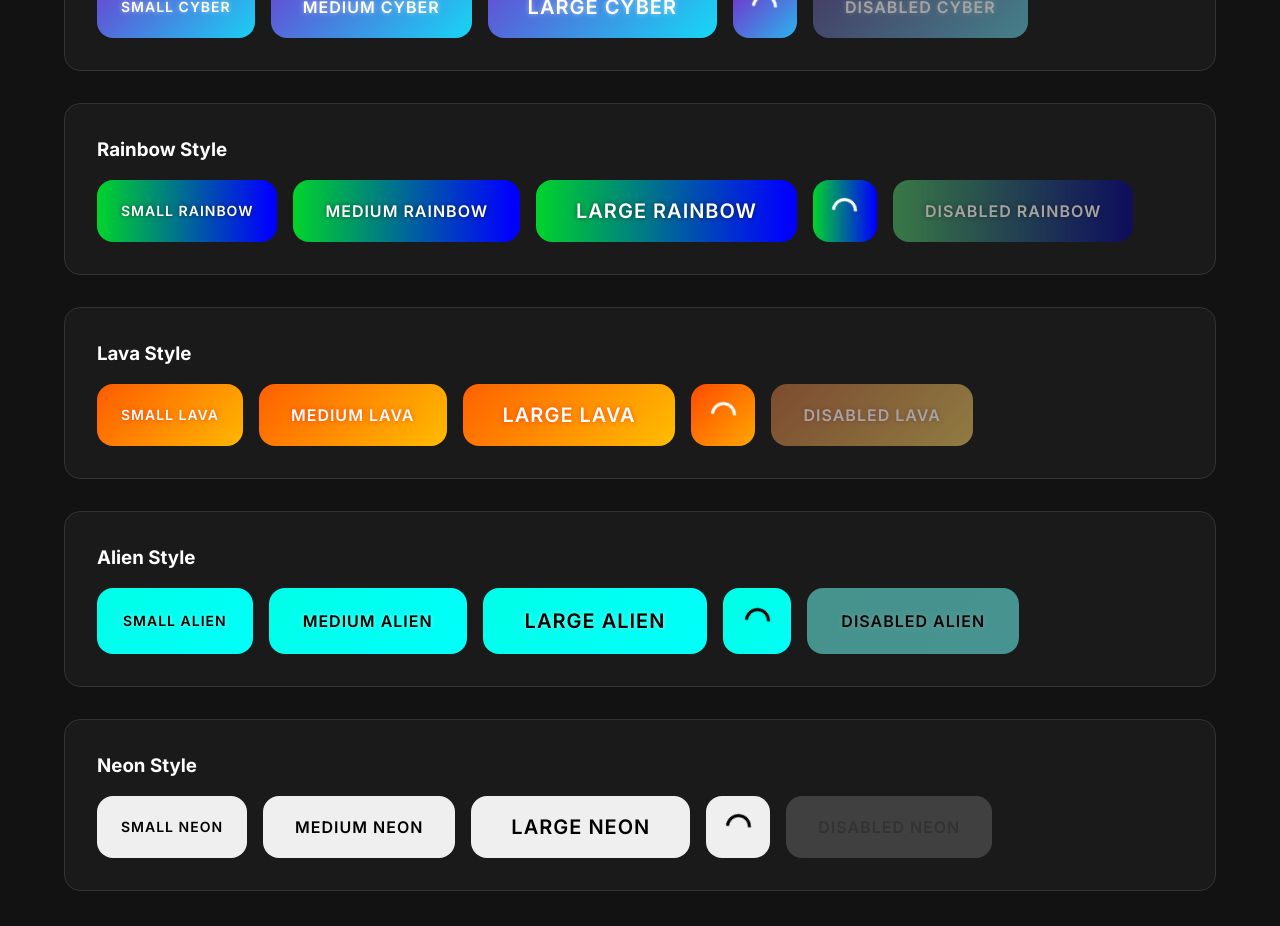
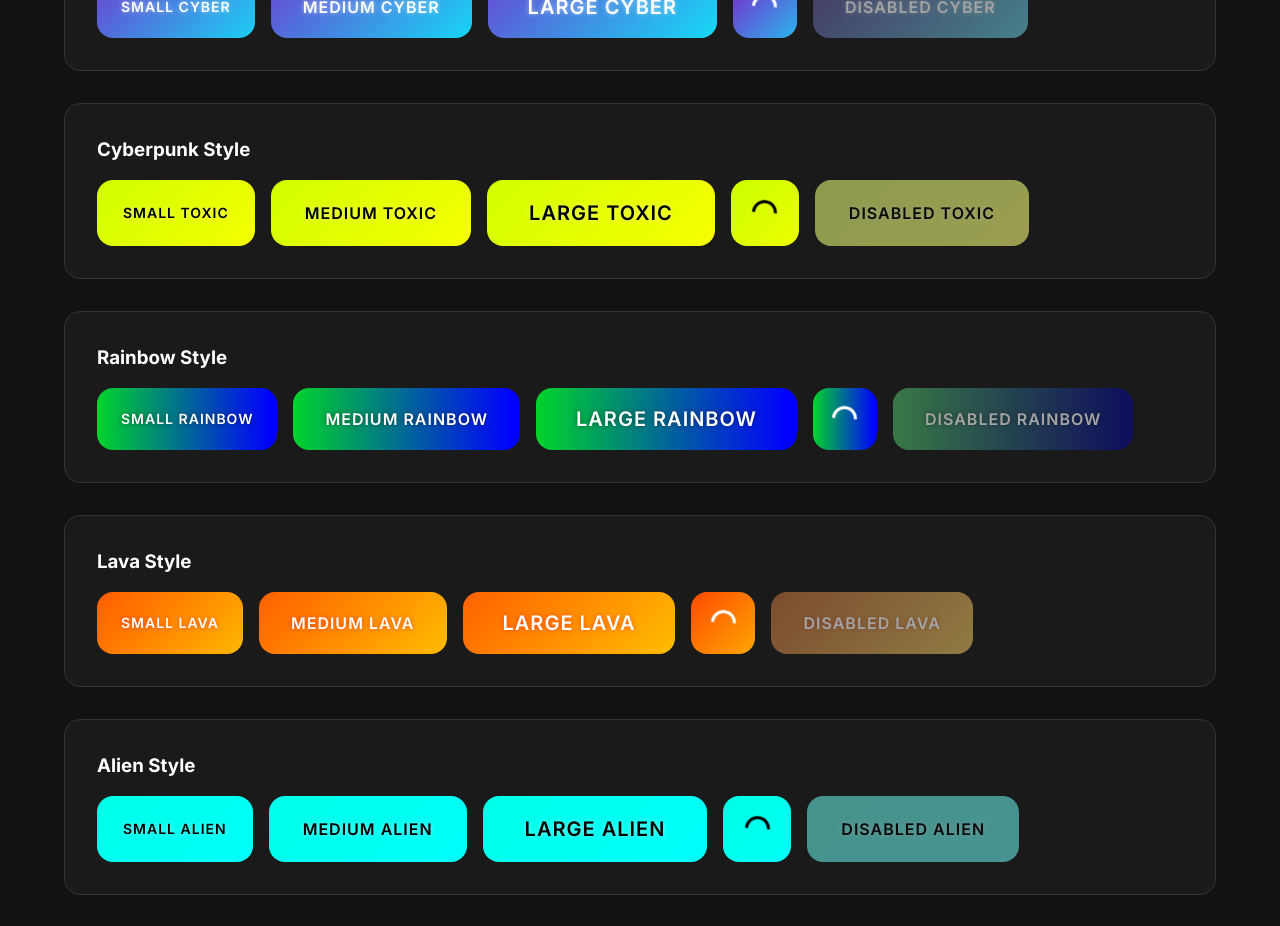
Before and after one commit to SergioGala/Historias-y-tal, a React (Create React App) app: page / in a window 1280 px wide. Shown: the part 6660-7586 px from the top of the page. Built offline with nearby package versions, Linux system fonts and the light colour scheme.

Commit message:
TODOS LOS BOTONES

```diff
--- a/src/App.js
+++ b/src/App.js
@@ -650,6 +650,17 @@ function App() {
   </ComponentWrapper>
 
   <ComponentWrapper $dark={isDark}>
+    <h3 style={{ marginBottom: '1rem', color: isDark ? '#fff' : '#333' }}>Cyberpunk Style</h3>
+    <Flex gap="md" wrap="wrap">
+      <Button variant="secondary" size="sm">SMALL TOXIC</Button>
+      <Button variant="secondary">MEDIUM TOXIC</Button>
+      <Button variant="secondary" size="lg">LARGE TOXIC</Button>
+      <Button variant="secondary" loading>LOADING TOXIC</Button>
+      <Button variant="secondary" disabled>DISABLED TOXIC</Button>
+    </Flex>
+  </ComponentWrapper>
+
+  <ComponentWrapper $dark={isDark}>
     <h3 style={{ marginBottom: '1rem', color: isDark ? '#fff' : '#333' }}>Rainbow Style</h3>
     <Flex gap="md" wrap="wrap">
       <Button variant="rainbow" size="sm">SMALL RAINBOW</Button>
```
